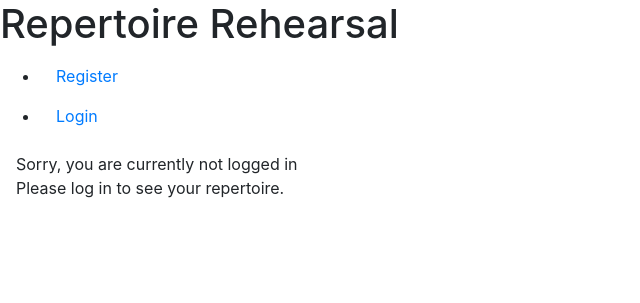
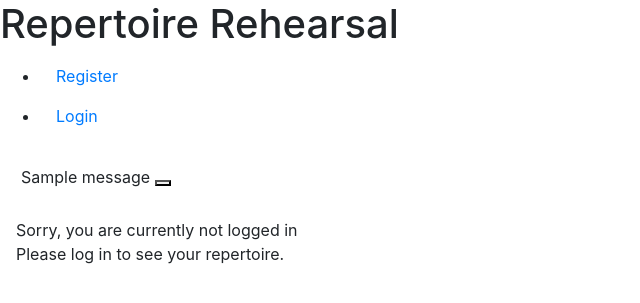
Before and after one commit to Markus-Hefner/Repertoire-Rehearsal, a Django app: page / in a window 1280 px wide. Shown: the top 303 px of the page, without its empty margins (0-640 px from the left). Run offline with Django 4.2, Linux system fonts and the light colour scheme; tables that the repository leaves empty hold one stand-in row (values such as "Sample post"); one stand-in notice (Sample message) is shown; some libraries are stand-ins or nearby versions.

Commit message:
Add confirmation message if song is added

```diff
--- a/repertoire/templates/repertoire/song_list.html
+++ b/repertoire/templates/repertoire/song_list.html
@@ -7,8 +7,9 @@
 
 {% if user.is_authenticated %}
 <p class="text-end m-3">You are logged in as {{ user }}</p>
+<!-- Add a new song -->
 <h2>Add a new song</h2>
-<form id="commentForm" method="post" style="margin-top: 1.3em;">
+<form id="addSongForm" method="post" style="margin-top: 1.3em;">
     {{ add_song_form | crispy }}
     {% csrf_token %}
     <button id="addButton" type="submit" class="btn btn-signup btn-lg">Add song</button>
--- a/repertoire/views.py
+++ b/repertoire/views.py
@@ -1,5 +1,6 @@
 from django.shortcuts import render
 from django.views import generic
+from django.contrib import messages
 from .models import Song
 from .forms import AddSongForm
 
@@ -16,11 +17,15 @@
    songs = queryset
 
    if request.method == "POST":
-    add_song_form = AddSongForm(data=request.POST)
-    if add_song_form.is_valid():
-        song = add_song_form.save(commit=False)
-        song.musician = request.user
-        song.save()
+      add_song_form = AddSongForm(data=request.POST)
+      if add_song_form.is_valid():
+         song = add_song_form.save(commit=False)
+         song.musician = request.user
+         song.save()
+         messages.add_message(
+            request, messages.SUCCESS,
+            'Song added!'
+    )
 
    add_song_form = AddSongForm()
 
--- a/templates/base.html
+++ b/templates/base.html
@@ -40,6 +40,13 @@
         </li>
         {% endif %}
     </ul>
+    {% for message in messages %}
+    <div class="alert {{ message.tags }} alert-dismissible
+        fade show" id="msg" role="alert">
+        {{ message | safe }}
+        <button type="button" class="btn-close" data-bs-dismiss="alert" aria-label="Close"></button>
+    </div>
+    {% endfor %}
 
     <!-- If-else statement must come here: either log in/sign up form or repertoire (that is, the block content)-->
 
```
